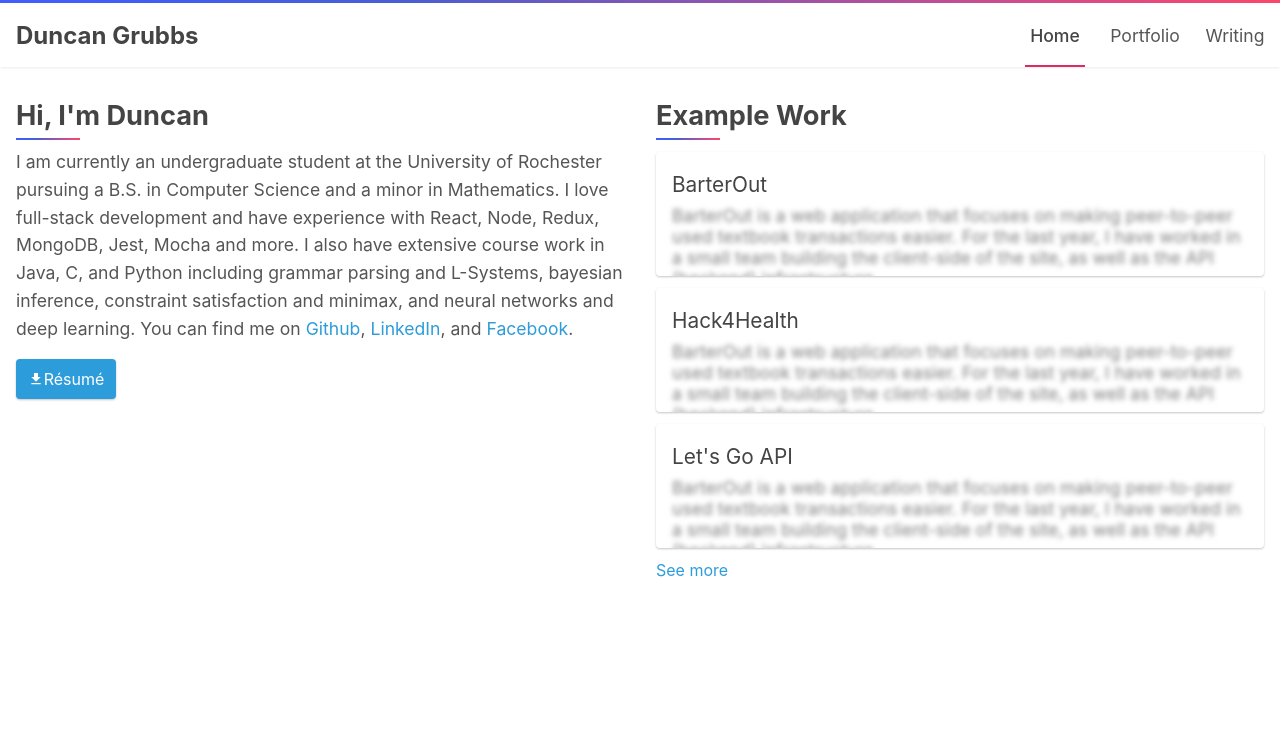
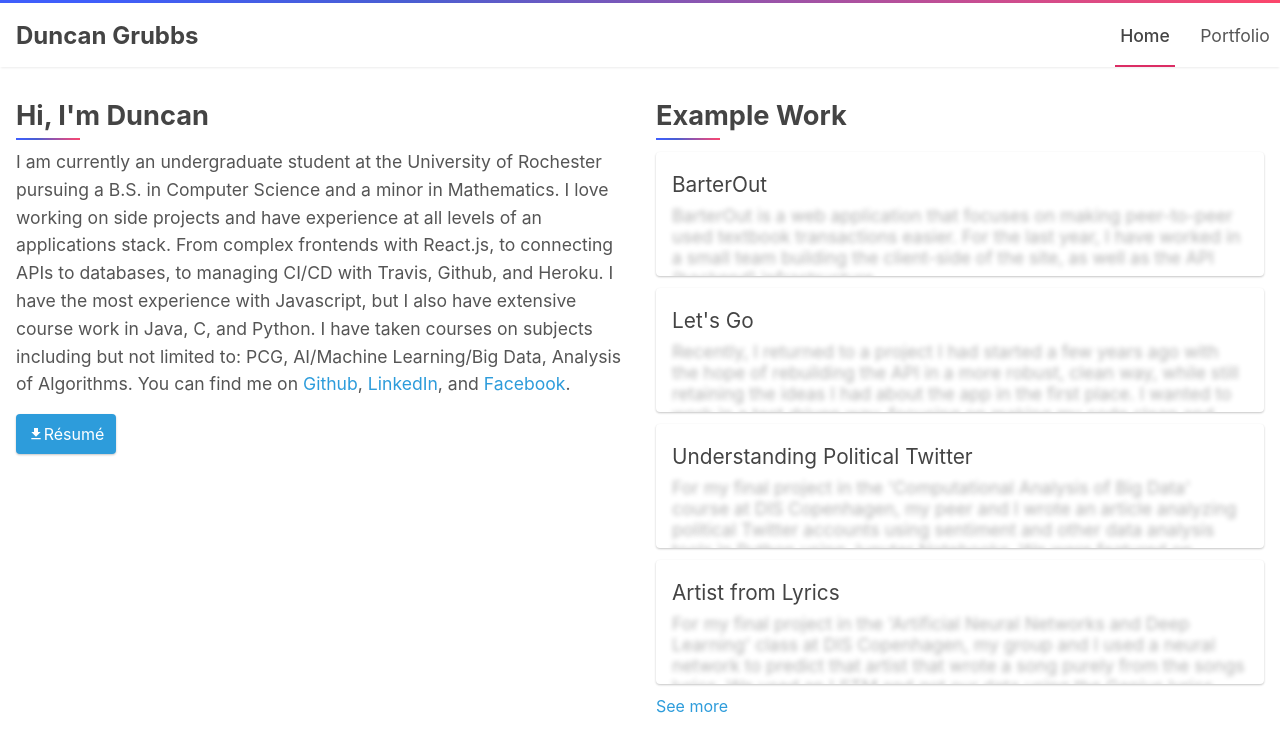
Before and after one commit to duncangrubbs/portfolio, a React (Create React App) app: page / in a window 1280 px wide. Shown: the top 752 px of the page. Built offline with nearby package versions, Linux system fonts and the light colour scheme.

Commit message:
Update to latest info about me. Update dependencies.

```diff
--- a/package.json
+++ b/package.json
@@ -1,6 +1,6 @@
 {
   "name": "react-io",
-  "version": "0.1.0",
+  "version": "0.1.1",
   "private": true,
   "dependencies": {
     "enzyme": "^3.8.0",
--- a/src/components/NavBar.js
+++ b/src/components/NavBar.js
@@ -31,14 +31,6 @@ const NavBar = () => (
         to="/portfolio">
         Portfolio
       </NavLink>
-      <NavLink
-        exact
-        className="navbar__link"
-        activeClassName="selected"
-        name="writing"
-        to="/writing">
-        Writing
-      </NavLink>
     </div>
   </div>
 );
--- a/src/components/WorkCard.js
+++ b/src/components/WorkCard.js
@@ -14,10 +14,7 @@ class WorkCard extends Component {
       <div className="workcard">
         <div className="workcard__title">{this.props.title}</div>
         <div className="workcard__content">
-          BarterOut is a web application that focuses on making peer-to-peer
-          used textbook transactions easier. For the last year, I have worked
-          in a small team building the client-side of the site, as well as the
-          API (backend) infrastructure.
+          {this.props.text}
         </div>
       </div>
     );
@@ -25,7 +22,9 @@ class WorkCard extends Component {
 }
 
 WorkCard.propTypes = {
-  title: propTypes.string.isRequired,
+  text: propTypes.string.isRequired,
+  title: propTypes.string.isRequired
+
 };
 
 export default WorkCard;
--- a/src/css/components.css
+++ b/src/css/components.css
@@ -85,7 +85,7 @@
   font-size: 1.1em;
   margin: 4px 0;
   color: transparent;
-  text-shadow: rgba(0, 0, 0, 0.5) 0px 0px 5px;
+  text-shadow: 0 0 5px rgba(0,0,0,0.3);
 }
 
 /* Scroll Tracker */
--- a/src/css/main.css
+++ b/src/css/main.css
@@ -176,12 +176,11 @@ a:hover {
   cursor: pointer;
   margin: 16px;
   padding: 12px 18px;
-  border-radius: 5px;
-  transition: all .17s ease-in-out;
+  transition: all .12s ease-in-out;
 }
 
 .portfolio__card:hover {
-  box-shadow: 0 15px 30px 0 rgba(0,0,0,0.11), 0 5px 15px 0 rgba(0,0,0,0.08);
+  box-shadow: 0 10px 20px rgba(0,0,0,0.1), 0 6px 6px rgba(0,0,0,0.17);
 }
 
 .portfolio__card--title {
--- a/src/routes/Home.jsx
+++ b/src/routes/Home.jsx
@@ -23,11 +23,15 @@ const Home = () => (
         <p>
           I am currently an undergraduate student
           at the University of Rochester pursuing a B.S.
-          in Computer Science and a minor in Mathematics. I love full-stack development
-          and have experience with React, Node, Redux, MongoDB, Jest, Mocha
-          and more. I also have extensive course work in Java, C, and Python including
-          grammar parsing and L-Systems, bayesian inference, constraint satisfaction and minimax,
-          and neural networks and deep learning.
+          in Computer Science and a minor in Mathematics.
+          I love working on side projects and have experience at
+          all levels of an applications stack. From complex frontends
+          with React.js, to connecting APIs to databases, to managing
+          CI/CD with Travis, Github, and Heroku.
+          I have the most experience with Javascript,
+          but I also have extensive course work in Java, C, and Python.
+          I have taken courses on subjects including but not limited to:
+          PCG, AI/Machine Learning/Big Data, Analysis of Algorithms.
           You can find me on <a rel="noopenner external" href="https://github.com/duncangrubbs"> Github</a>,
           <a rel="noopenner external" href="https://www.linkedin.com/in/duncan-grubbs-01979a14a/"> LinkedIn</a>,
           and <a rel="noopenner external" href="https://www.facebook.com/duncan.grubbs.7"> Facebook</a>.
@@ -42,9 +46,46 @@ const Home = () => (
       </div>
       <div className="home__grid-item">
       <h1>Example Work</h1>
-      <Link to="/portfolio/barterout"><WorkCard title="BarterOut" /></Link>
-      <Link to="/portfolio"><WorkCard title="Hack4Health" /></Link>
-      <Link to="/portfolio"><WorkCard title="Let's Go API" /></Link>
+      <Link to="/portfolio/barterout">
+        <WorkCard
+        title="BarterOut"
+        text="BarterOut is a web application that focuses on making peer-to-peer
+        used textbook transactions easier. For the last year, I have worked
+        in a small team building the client-side of the site, as well as the
+        API (backend) infrastructure. "/>
+      </Link>
+      <Link to="/portfolio/letsgo">
+        <WorkCard
+        title="Let's Go"
+        text=" Recently, I returned to a project I had started a few years
+          ago with the hope of rebuilding the API in a more robust,
+          clean way, while still retaining the ideas I had about
+          the app in the first place. I wanted to work in a test driven
+          way, focusing on making my code clean and testable."/>
+      </Link>
+      <Link to="/portfolio">
+        <WorkCard
+        title="Understanding Political Twitter"
+        text="For my final project in the 'Computational Analysis
+        of Big Data' course at DIS Copenhagen, my peer and
+        I wrote an article analyzing political Twitter accounts
+        using sentiment and other data analysis tools in
+        Python using Jupyter Notebooks. We were featured on
+        Medium's 'Towards Data Science' publication."
+        />
+      </Link>
+      <Link to="/portfolio">
+        <WorkCard
+        title="Artist from Lyrics"
+        text="For my final project in the 'Artificial Neural
+        Networks and Deep Learning' class at DIS Copenhagen,
+        my group and I used a neural network to predict
+        that artist that wrote a song purely from the songs
+        lyrics. We used an LSTM and got our data using the
+        Genius lyrics API. We were published in Medium's
+        'Towards Data Science' publication."
+        />
+      </Link>
       <Link to="/portfolio">See more</Link>
       </div>
     </div>
--- a/src/routes/Portfolio.jsx
+++ b/src/routes/Portfolio.jsx
@@ -36,13 +36,42 @@ const Portfolio = () => (
         </div>
       </Link>
       <a
+        href="https://towardsdatascience.com/understanding-political-twitter-ce3476a38377?source=email-1002726af0c7-1588807651672-layerCake.autoLayerCakeWriterNotification-------------------------1a13eea0_4b73_4c31_9cf4_c87ffdeef3e3&sk=7dc1c4c5342b30b1796d3c7d9219b6b6"
+        className="portfolio__card long"
+      >
+        <h1>Understanding Political Twitter</h1>
+        <div className="portfolio__card--desc">
+          For my final project in the 'Computational Analysis
+          of Big Data' course at DIS Copenhagen, my peer and
+          I wrote an article analyzing political Twitter accounts
+          using sentiment and other data analysis tools in
+          Python using Jupyter Notebooks. We were featured on
+          Medium's 'Towards Data Science' publication.
+        </div>
+      </a>
+      <a
+        href="https://towardsdatascience.com/finding-a-writers-style-using-neural-networks-a1c3efcb186b"
+        className="portfolio__card long"
+      >
+        <h1>Artist from Lyrics</h1>
+        <div className="portfolio__card--desc">
+          For my final project in the 'Artificial Neural
+          Networks and Deep Learning' class at DIS Copenhagen,
+          my group and I used a neural network to predict
+          that artist that wrote a song purely from the songs
+          lyrics. We used an LSTM and got our data using the
+          Genius lyrics API. We were published in Medium's
+          'Towards Data Science' publication.
+        </div>
+      </a>
+      <a
         href="https://github.com/duncangrubbs/react-io"
         className="portfolio__card long"
       >
-        <h1>react-io</h1>
+        <h1>Personal Website</h1>
         <div className="portfolio__card--desc">
-          My personal website, re-written in React, and currently under
-          construction. I re-built it after wanting a smoother router
+          My personal website, re-written in React. I re-built it after
+          wanting a smoother router
           experience, and the ability to expand heavily if I wanted to.
           Prior to this, I had an entirely static website that used
           AMP pages to provide the absolute fastest experience.
--- a/src/routes/index.js
+++ b/src/routes/index.js
@@ -12,7 +12,6 @@ import {
 } from 'react-router-dom';
 
 import Home from './Home';
-import Polarization from './writing/Polarization';
 import Portfolio from './Portfolio';
 import BarterOut from './portfolio/BarterOut';
 import LetsGo from './portfolio/LetsGo';
@@ -21,7 +20,6 @@ import Hack4Health from './portfolio/Hack4Health';
 export default (
   <Switch>
     <Route exact path="/" component={Home} />
-    <Route exact path="/writing" component={Polarization} />
 
     <Route exact path="/portfolio" component={Portfolio} />
     <Route exact path="/portfolio/barterout" component={BarterOut} />
--- a/src/routes/portfolio/LetsGo.jsx
+++ b/src/routes/portfolio/LetsGo.jsx
@@ -12,7 +12,7 @@ import NavBar from '../../components/NavBar';
 import letsgo from '../../res/images/letsgo.jpg';
 import letsgopromo from '../../res/images/letsgopromo.png';
 
-const Hack4Health = () => (
+const LetsGo = () => (
   <div>
     <div className="header"></div>
     <NavBar page="Portfolio" />
@@ -79,4 +79,4 @@ const Hack4Health = () => (
   </div>
 );
 
-export default Hack4Health;
+export default LetsGo;
```
Also changed, not shown: 2 other files (tests, documents, lock files or other folders).
